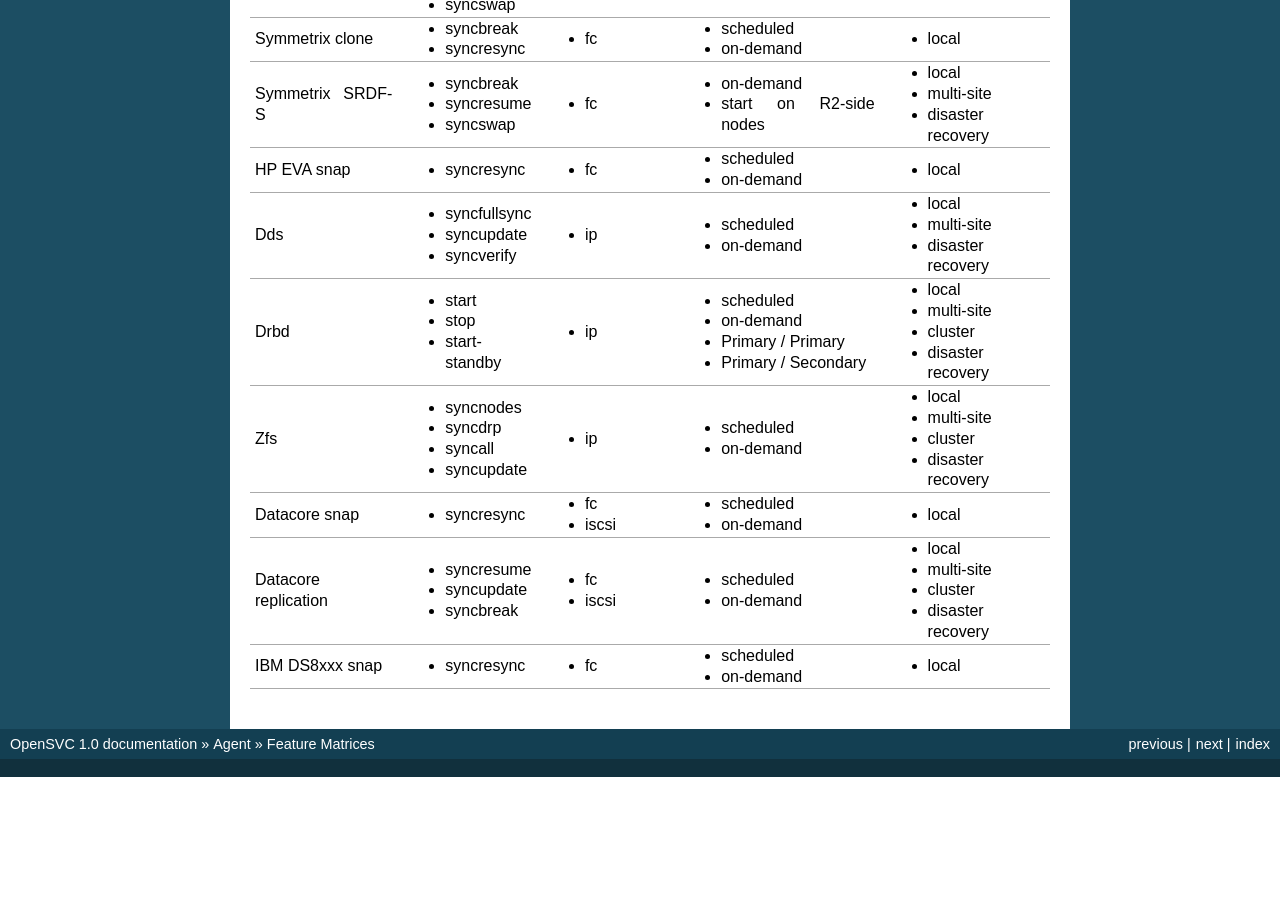
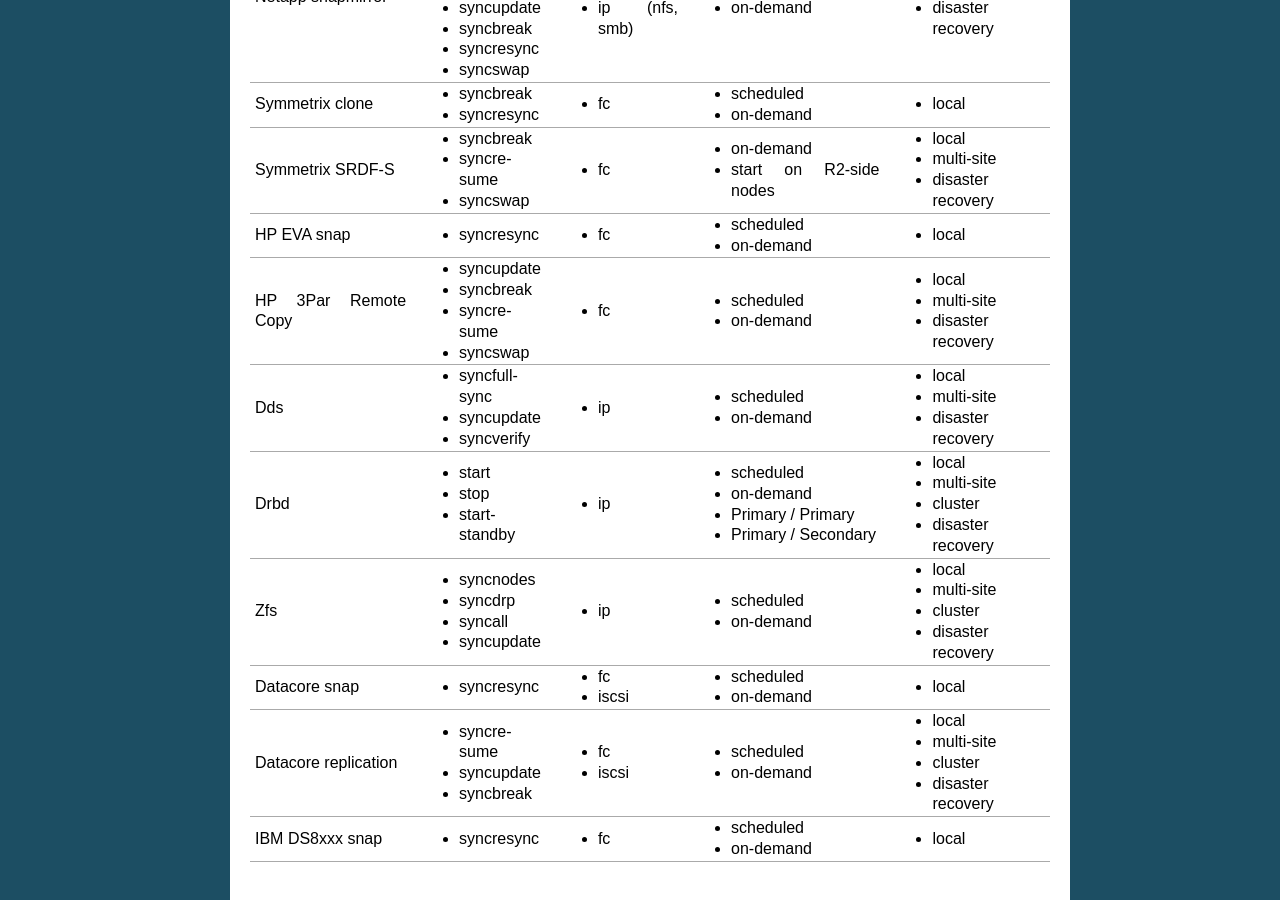
Before and after one commit to opensvc/docs.opensvc.com, a Sphinx documentation site: the page built from source/agent.feature.matrix.rst, in a window 1280 px wide and 900 px high, scrolled down 2573 px. Built offline with Sphinx 7.4.7, drawn with Linux system fonts in a browser that asks for light colours; comment, search, counter and statistics services are not loaded; before the commit the page ends 3350 px from its top, so only the background shows below that; some of the changed text lies outside the part shown.

Commit message:
Agent feature matrix updates

```diff
--- a/source/agent.feature.matrix.rst
+++ b/source/agent.feature.matrix.rst
@@ -174,6 +177,12 @@
 | HP EVA snap    | * syncresync   | * fc            | * scheduled | * local         |
 |                |                |                 | * on-demand |                 |
 +----------------+----------------+-----------------+-------------+-----------------+
+| HP 3Par        | * syncupdate   | * fc            | * scheduled | * local         |
+| Remote Copy    | * syncbreak    |                 | * on-demand | * multi-site    |
+|                | * syncresume   |                 |             |                 |
+|                | * syncswap     |                 |             | * disaster      |
+|                |                |                 |             |   recovery      |
++----------------+----------------+-----------------+-------------+-----------------+
 | Dds            | * syncfullsync | * ip            | * scheduled | * local         |
 |                | * syncupdate   |                 | * on-demand | * multi-site    |
 |                | * syncverify   |                 |             |                 |
```
Also changed, not shown: other parts of source/agent.feature.matrix.rst (+4 -1 lines).
